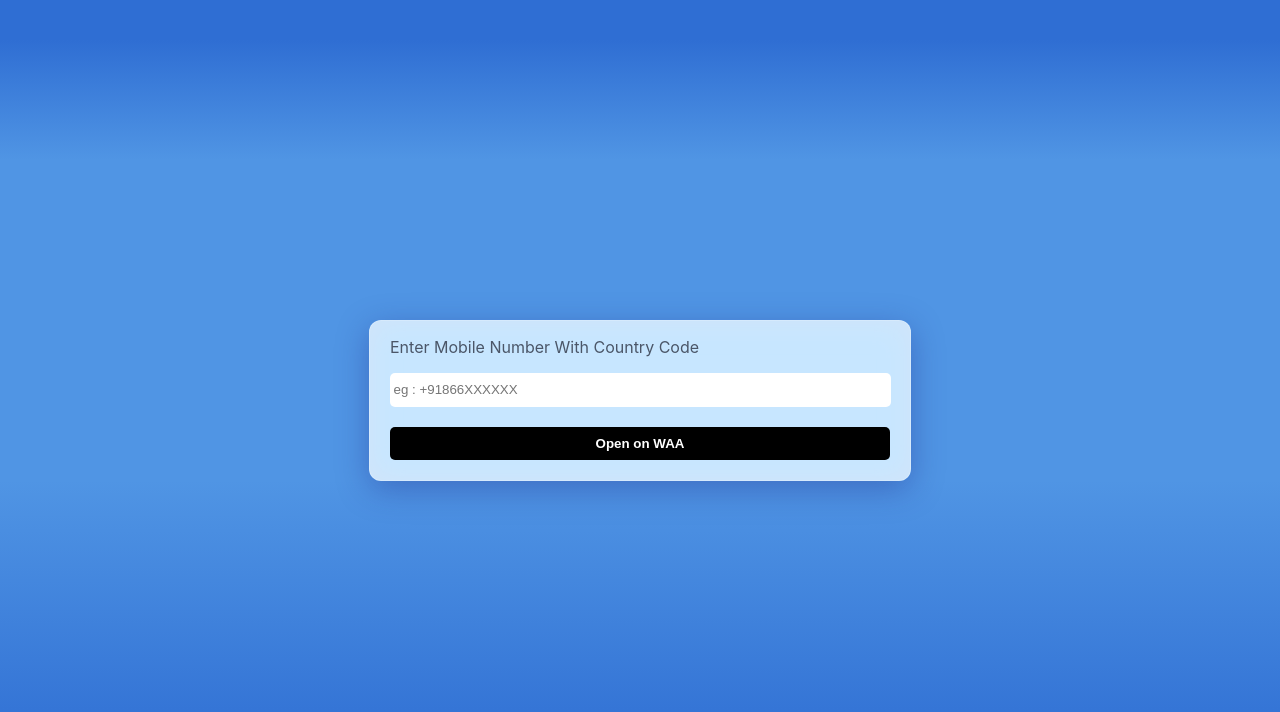
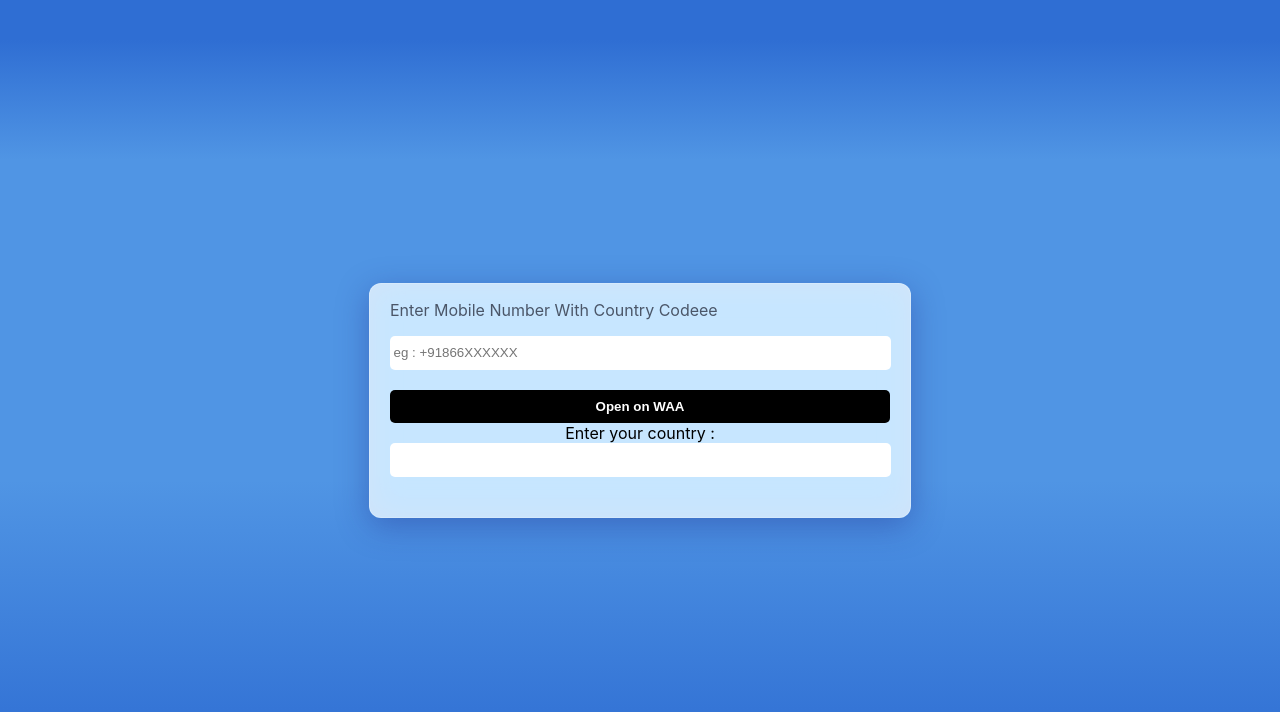
Before and after one commit to Sohail-khan786/no-save-whatsapp, a React (Create React App) app: page / in a window 1280 px wide. Shown: the top 712 px of the page. Built offline with nearby package versions, Linux system fonts and the light colour scheme.

Commit message:
countryfield added

```diff
--- a/src/App.js
+++ b/src/App.js
@@ -13,13 +13,14 @@
   return (
     <div className="pageContainer">
       <div className="card">
-        <p>Enter Mobile Number With Country Code</p>
+        <p>Enter Mobile Number With Country Codeee</p>
         <input
           placeholder="eg : +91866XXXXXX"
           value={phoneNumber}
           onChange={(e) => { setPhoneNumber(e.target.value) }}
         />
         <button onClick={() => { openNumberOnWhatsapp(phoneNumber) }}>Open on WAA</button>
+        Enter your country : <input />
       </div>
     </div>
   );
```
